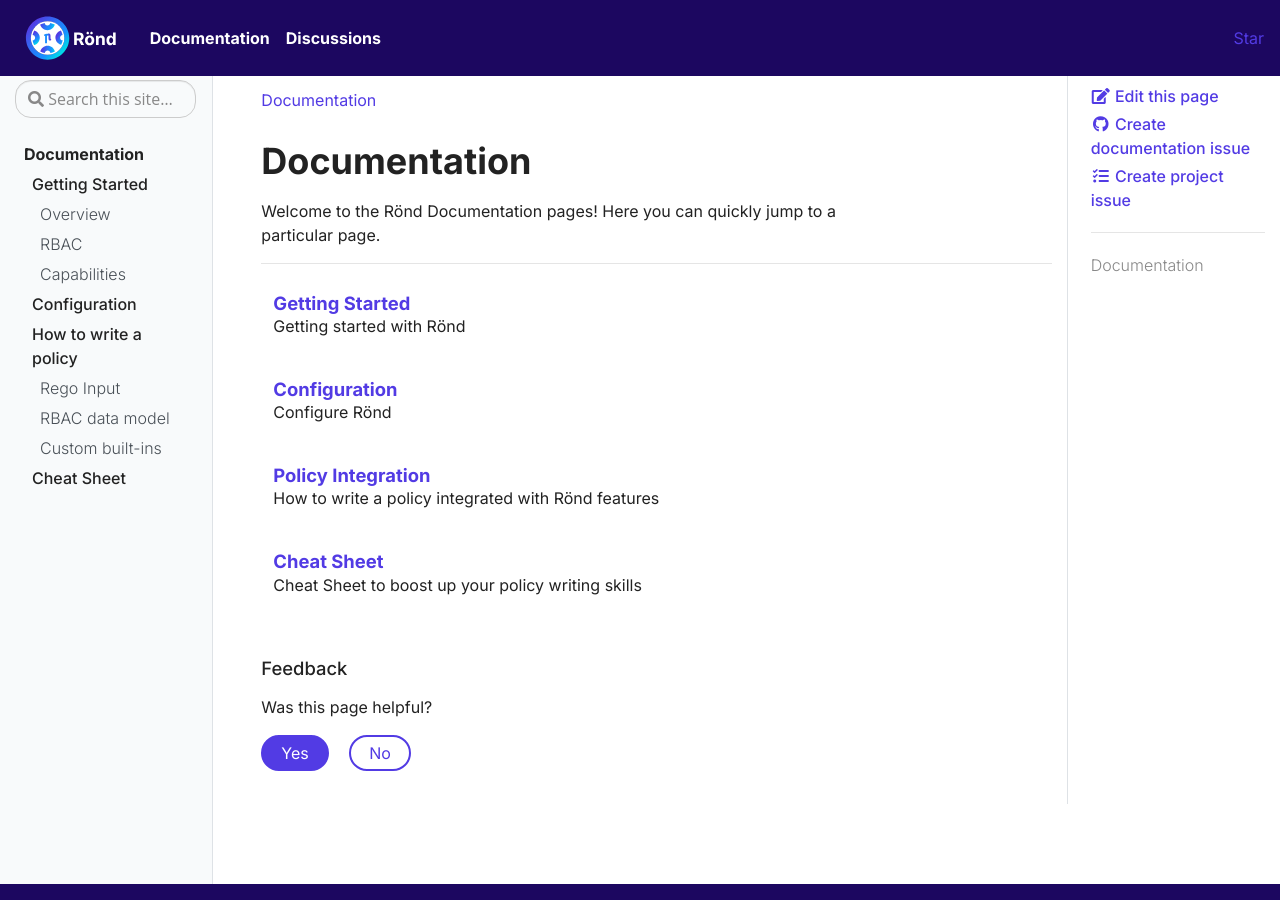
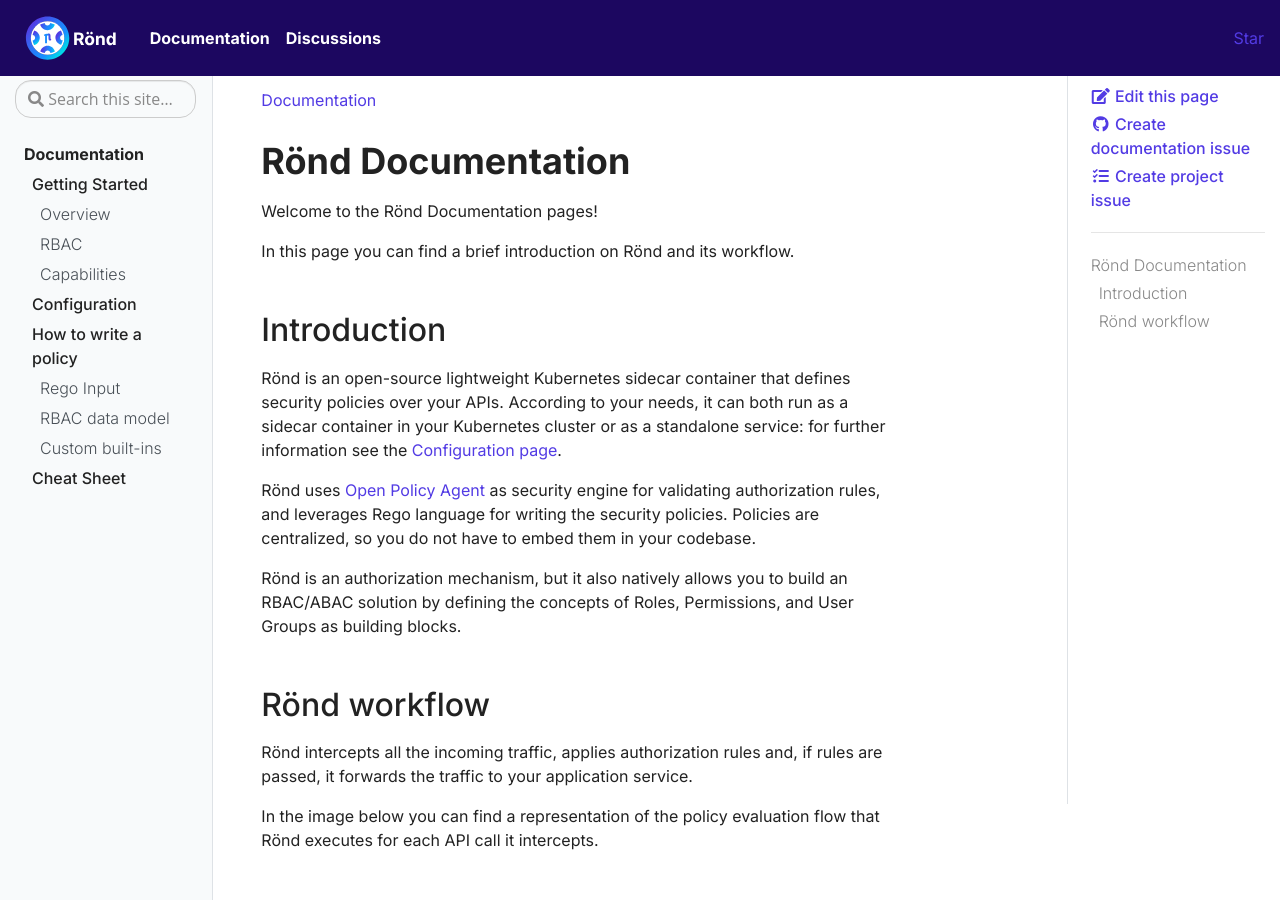
Before and after one commit to rond-authz/rond-authz.github.io, a Jekyll site: the page built from pages/docs.md, in a window 1280 px wide and 900 px high. Built offline with Jekyll 4.4.1, drawn with Linux system fonts in a browser that asks for light colours; some of the changed text lies outside the part shown.

Commit message:
Reviewed Documentation intro (#40)

```diff
--- a/pages/docs.md
+++ b/pages/docs.md
@@ -5,17 +5,26 @@
 meta_description: Rönd Documentation is the developer guide to get started with the open source security authorization enforcement tool.
 ---
 
-# Documentation
+# Rönd Documentation
 
-Welcome to the {{ site.title }} Documentation pages! Here you can quickly jump to a
-particular page.
+Welcome to the {{ site.title }} Documentation pages!
 
-<div class="section-index">
-    <hr class="panel-line">
-    {% assign page_docs = site.docs | sort: 'order' %}
-    {% for post in page_docs  %}
-    <div class="entry">
-    <h5><a href="{{ post.url | prepend: site.baseurl }}">{{ post.title }}</a></h5>
-    <p>{{ post.description }}</p>
-    </div>{% endfor %}
-</div>
+In this page you can find a brief introduction on Rönd and its workflow.
+
+## Introduction
+
+Rönd is an open-source lightweight Kubernetes sidecar container that defines security policies over your APIs. According to your needs, it can both run as a sidecar container in your Kubernetes cluster or as a standalone service: for further information see the [Configuration page](/docs/configuration).
+
+Rönd uses [Open Policy Agent](https://www.openpolicyagent.org/) as security engine for validating authorization rules, and leverages Rego language for writing the security policies. Policies are centralized, so you do not have to embed them in your codebase.
+
+Rönd is an authorization mechanism, but it also natively allows you to build an RBAC/ABAC solution by defining the concepts of Roles, Permissions, and User Groups as building blocks.
+
+## Rönd workflow
+
+Rönd intercepts all the incoming traffic, applies authorization rules and, if rules are passed, it forwards the traffic to your application service.
+
+In the image below you can find a representation of the policy evaluation flow that Rönd executes for each API call it intercepts.
+
+![Rönd Policy Evaluation Flow](../assets/img/rond-policy-evaluation-flow.png)
+
+Now that you know what Rönd is and how it works, you are ready to [Getting started](/docs/getting-started).
```
Also changed, not shown: _docs/cheat-sheet.md (+6 -6 lines), _docs/getting-started.md (+4 -6 lines), _docs/policy-integration.md (+2 -2 lines), assets/img/rond-policy-evaluation-flow.png (added).
